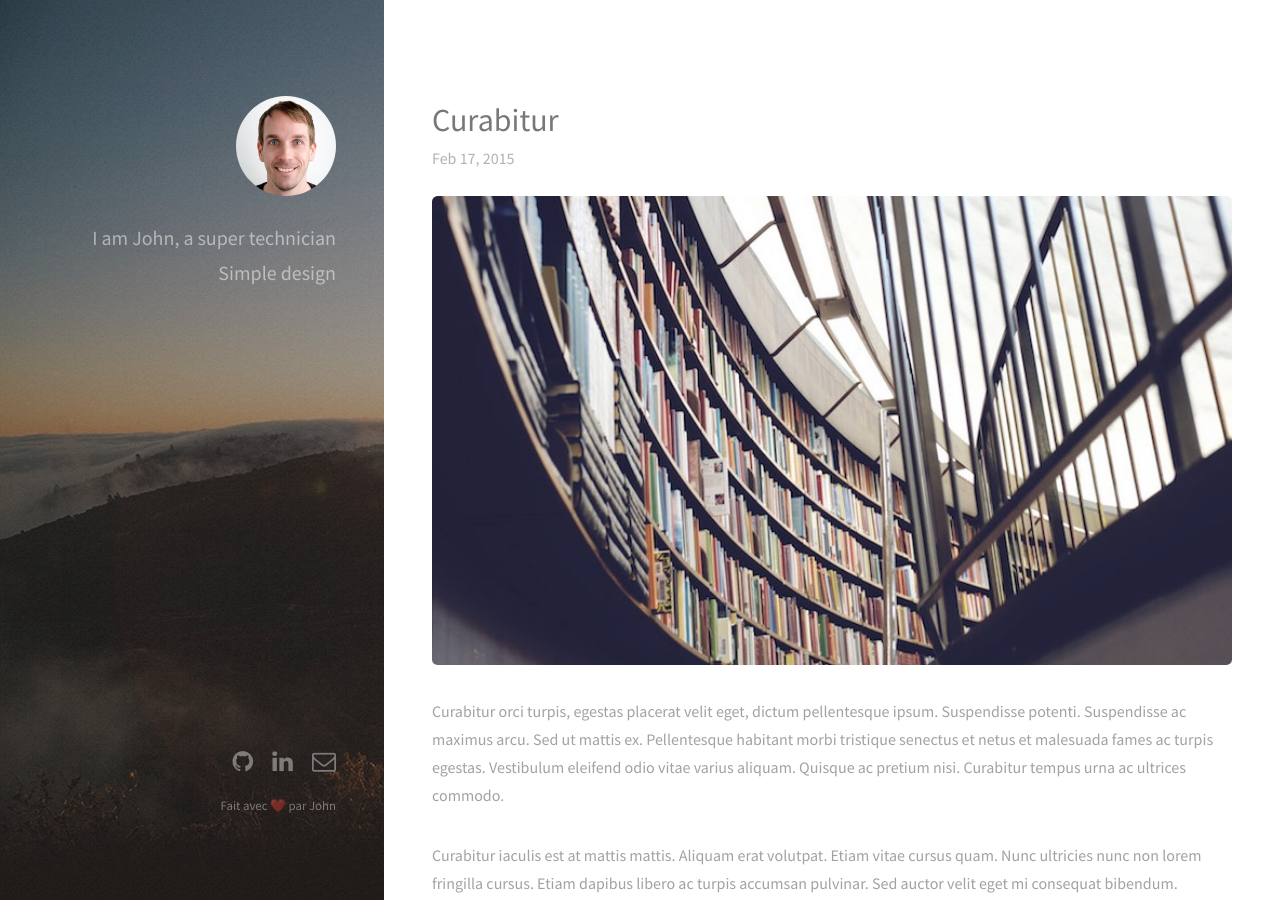
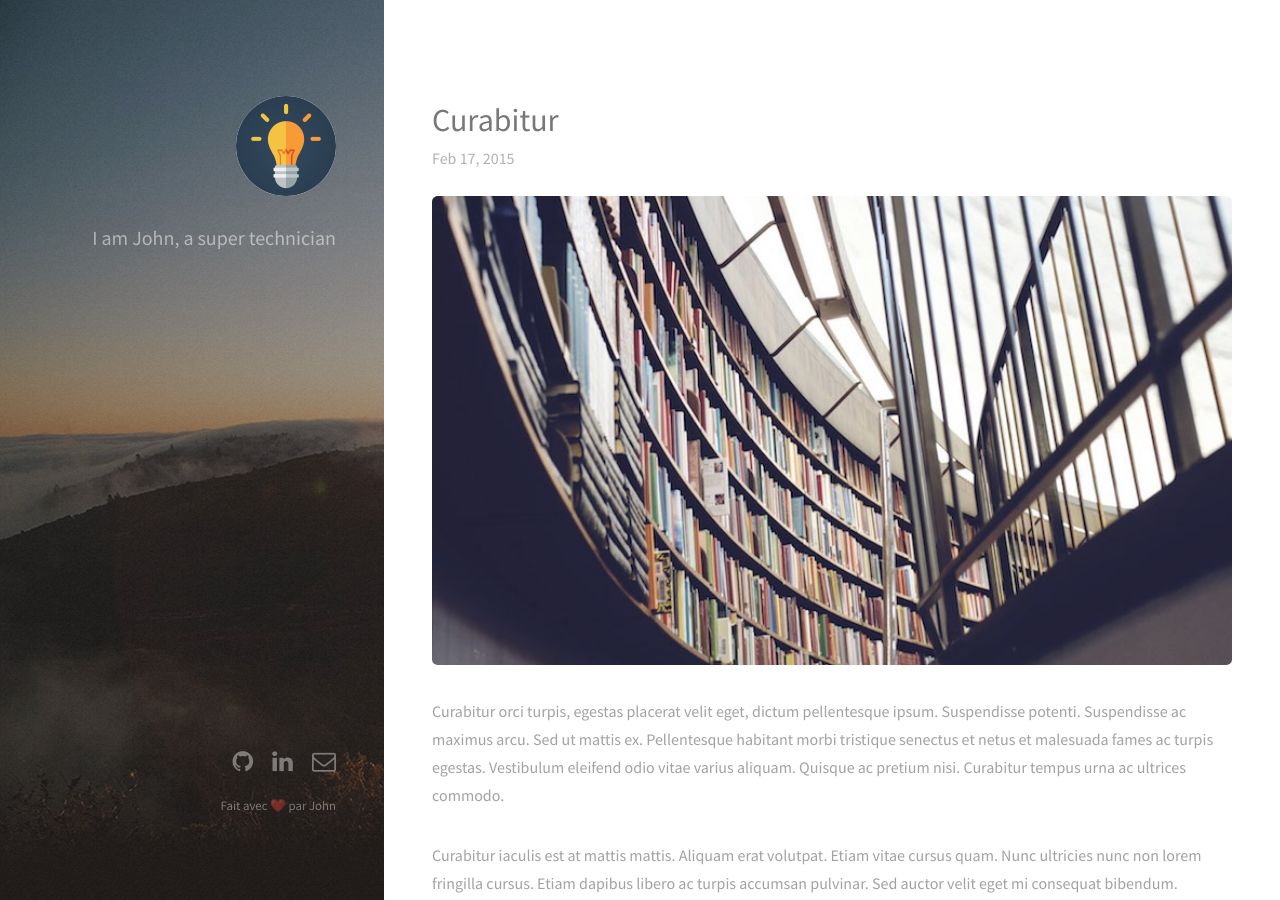
Before and after one commit to jonathan-masson/jonathan-masson.github.io, a Jekyll site: the page built from index.html, in a window 1280 px wide and 900 px high. Built offline with Jekyll 4.4.1, drawn with Linux system fonts in a browser that asks for light colours; nearby versions of some CDN libraries.

Commit message:
Remplacement de l'image

```diff
--- a/_layouts/default.html
+++ b/_layouts/default.html
@@ -25,9 +25,9 @@
 
 	<body id="top">
     <header id="header">
-      <a href="{{ site.url }}" class="image avatar"><img class="editable" src="/images/avatar.jpg" alt="{{ site.author.name }}"></a>
+      <a href="{{ site.url }}" class="image avatar"><img class="editable" src="/images/avatar2.jpg" alt="{{ site.author.name }}"></a>
       <h1 class="editable">I am John, a super technician<br>
-      Simple design<br>
+      <br>
       </h1>
     </header>
 
```
